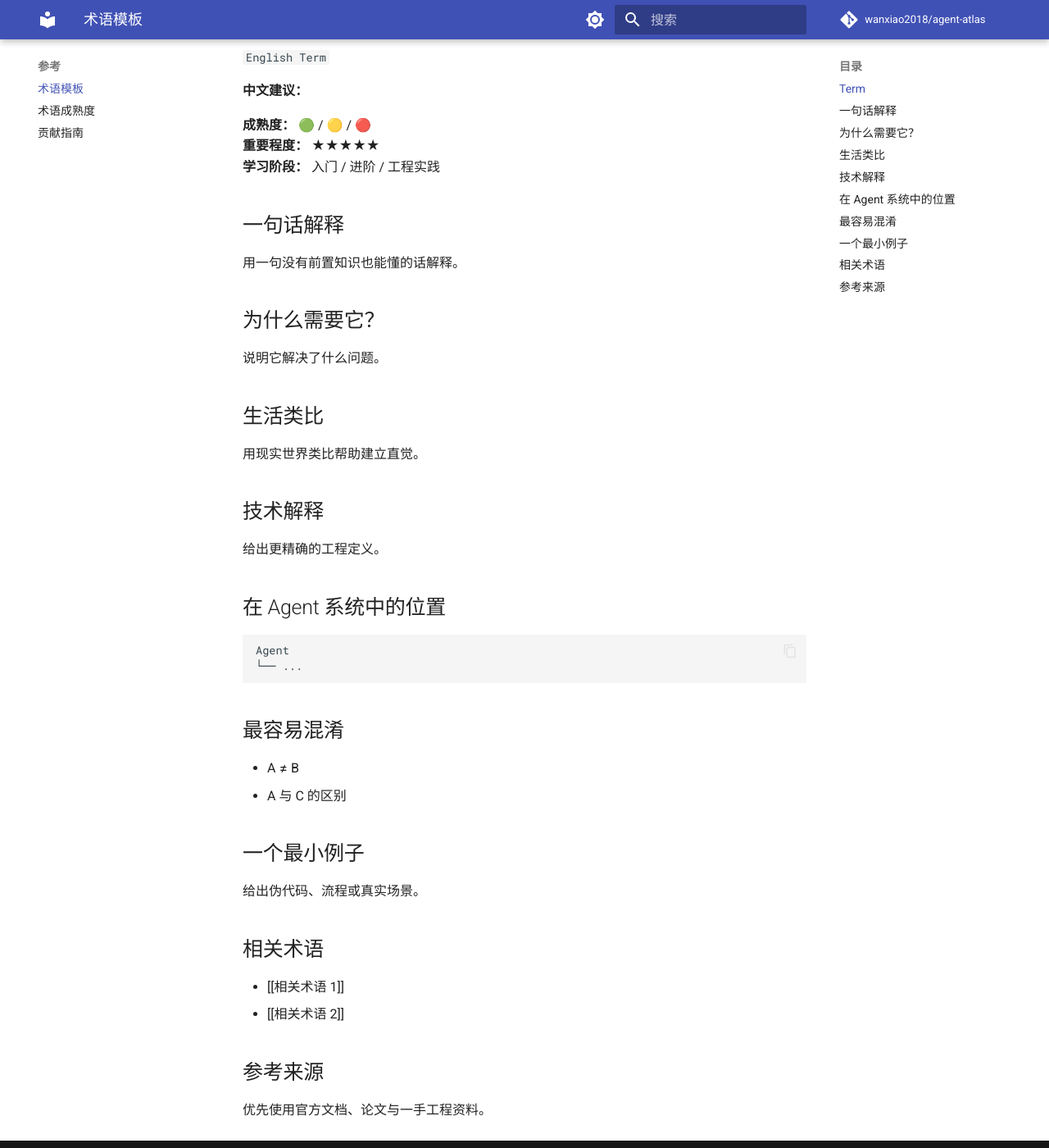
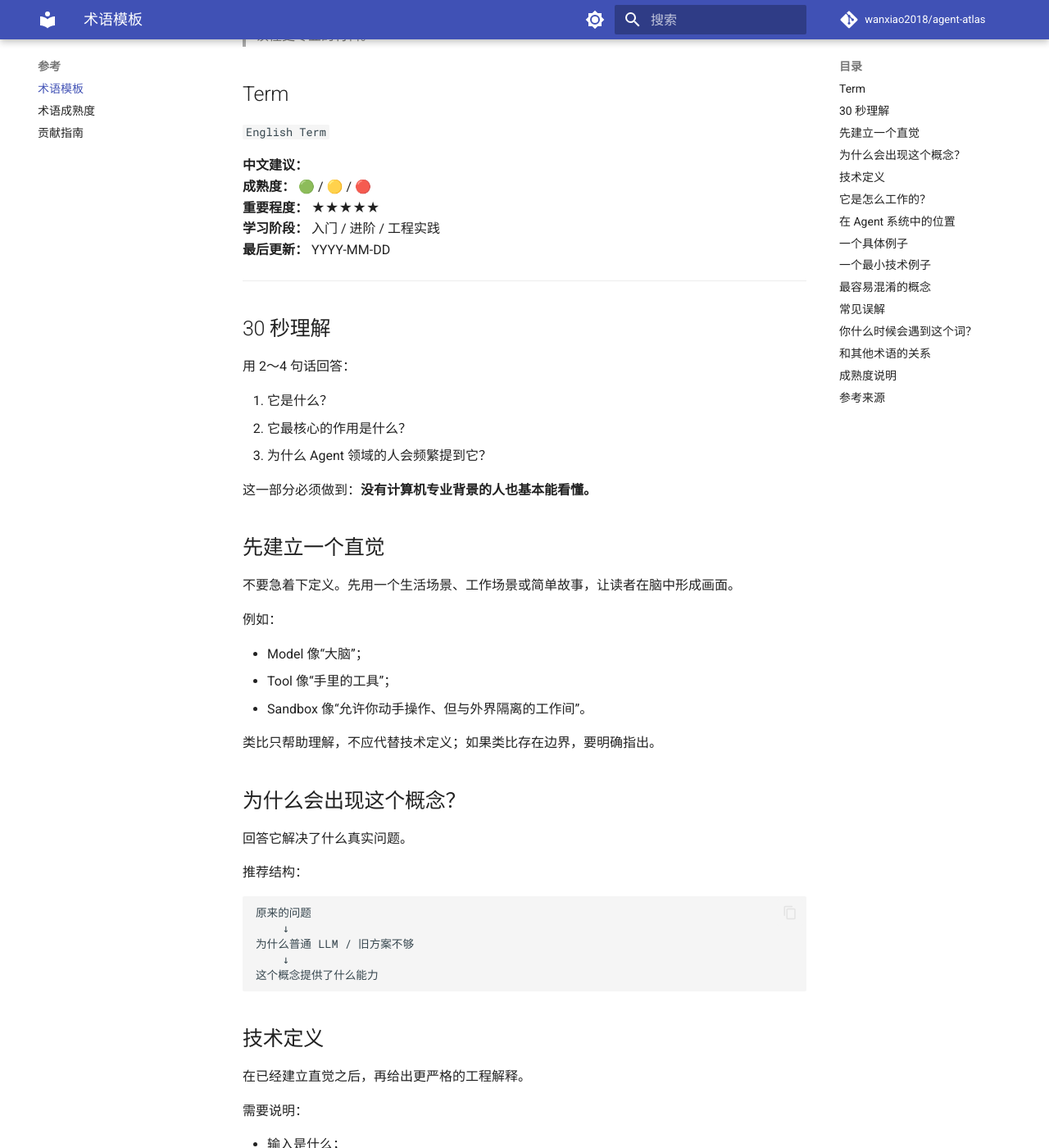
Before and after one commit to wanxiao2018/agent-atlas, an MkDocs documentation site: the page built from docs/reference/term-template.md, in a window 1280 px wide and 1400 px high, scrolled down 222 px. Shown: the whole window at 82% size. Built offline with MkDocs 1.6.1 and Material for MkDocs 9.7.7, drawn with Linux system fonts in a browser that asks for light colours; comment, search, counter and statistics services are not loaded; some of the changed text lies outside the part shown.

Commit message:
docs: establish detailed beginner-friendly term standard

````diff
--- a/docs/reference/term-template.md
+++ b/docs/reference/term-template.md
@@ -1,52 +1,168 @@
 # 术语卡模板
+
+> Agent Atlas 的目标不是“翻译术语”，而是让第一次见到这个词的人能够建立正确直觉，并继续读懂更专业的材料。
 
 ## Term
 
 `English Term`
 
 **中文建议：**
-
 **成熟度：** 🟢 / 🟡 / 🔴
 **重要程度：** ★★★★★
 **学习阶段：** 入门 / 进阶 / 工程实践
+**最后更新：** YYYY-MM-DD
 
-## 一句话解释
+---
 
-用一句没有前置知识也能懂的话解释。
+## 30 秒理解
 
-## 为什么需要它？
+用 2～4 句话回答：
 
-说明它解决了什么问题。
+1. 它是什么？
+2. 它最核心的作用是什么？
+3. 为什么 Agent 领域的人会频繁提到它？
 
-## 生活类比
+这一部分必须做到：**没有计算机专业背景的人也基本能看懂。**
 
-用现实世界类比帮助建立直觉。
+## 先建立一个直觉
 
-## 技术解释
+不要急着下定义。先用一个生活场景、工作场景或简单故事，让读者在脑中形成画面。
 
-给出更精确的工程定义。
+例如：
+
+- Model 像“大脑”；
+- Tool 像“手里的工具”；
+- Sandbox 像“允许你动手操作、但与外界隔离的工作间”。
+
+类比只帮助理解，不应代替技术定义；如果类比存在边界，要明确指出。
+
+## 为什么会出现这个概念？
+
+回答它解决了什么真实问题。
+
+推荐结构：
+
+```text
+原来的问题
+    ↓
+为什么普通 LLM / 旧方案不够
+    ↓
+这个概念提供了什么能力
+```
+
+## 技术定义
+
+在已经建立直觉之后，再给出更严格的工程解释。
+
+需要说明：
+
+- 输入是什么；
+- 输出是什么；
+- 谁负责控制它；
+- 它与模型、工具、环境、状态之间是什么关系；
+- 如果行业尚无统一定义，要明确写出“边界仍在变化”。
+
+## 它是怎么工作的？
+
+如果这个概念涉及过程，用步骤解释。
+
+```text
+Step 1 → Step 2 → Step 3 → ... → 结束
+```
+
+如果适合，加入伪代码、状态图或 Mermaid 图。
 
 ## 在 Agent 系统中的位置
 
 ```text
-Agent
-└── ...
+Agentic System
+├── Model
+├── Context
+└── Harness
+    ├── Agent Loop
+    ├── Tools
+    ├── State
+    ├── Runtime
+    └── Sandbox
 ```
 
-## 最容易混淆
+这里的树只是帮助建立认知，不要把一种实现方式写成唯一标准。
 
-- A ≠ B
-- A 与 C 的区别
+## 一个具体例子
 
-## 一个最小例子
+不要只写抽象伪代码。尽量给一个读者能想象的真实任务，例如：
 
-给出伪代码、流程或真实场景。
+> “帮我找三家酒店，比较价格，然后把结果整理成表格。”
 
-## 相关术语
+再指出这个术语具体发生在哪一步。
 
-- [[相关术语 1]]
-- [[相关术语 2]]
+## 一个最小技术例子
+
+使用伪代码或非常短的代码解释机制，而不是为了展示复杂代码。
+
+```python
+# pseudo code
+while not done:
+    result = model(context)
+    observation = run_tools(result.tool_calls)
+    context.append(observation)
+```
+
+## 最容易混淆的概念
+
+建议使用对照表：
+
+| 概念 | 核心区别 |
+|---|---|
+| A | ... |
+| B | ... |
+
+重点解释“为什么看起来很像”和“判断它们的最简单方法”。
+
+## 常见误解
+
+至少列出 2～3 个初学者高频误区。
+
+例如：
+
+- ❌ 有 Tool Calling 就一定是 Agent
+- ❌ Agent 一定是完全自主的
+- ✅ 自主程度是连续谱，关键在于系统是否允许模型根据反馈决定下一步行动
+
+## 你什么时候会遇到这个词？
+
+告诉读者它通常出现在哪里：
+
+- Agent SDK 文档
+- Coding Agent
+- 多 Agent 系统
+- Evals / tracing
+- 研究论文
+
+这样读者下次看到它时能快速定位语境。
+
+## 和其他术语的关系
+
+- [相关术语 1](../path/to/term.md)
+- [相关术语 2](../path/to/term.md)
+
+尽量说明关系：包含、依赖、相邻、容易混淆，而不只是堆链接。
+
+## 成熟度说明
+
+解释为什么标记为 🟢 / 🟡 / 🔴。
+
+- 🟢：定义和用法相对稳定
+- 🟡：行业普遍使用，但边界、命名或实现仍在演化
+- 🔴：新兴说法，尚未形成稳定共识
 
 ## 参考来源
 
-优先使用官方文档、论文与一手工程资料。
+优先顺序：
+
+1. 官方文档 / 官方工程博客
+2. 原始论文
+3. 标准或协议规范
+4. 高质量技术文章
+
+避免只引用二手解释。对快速变化的 Agent 术语，应注明资料日期并定期复查。
````
